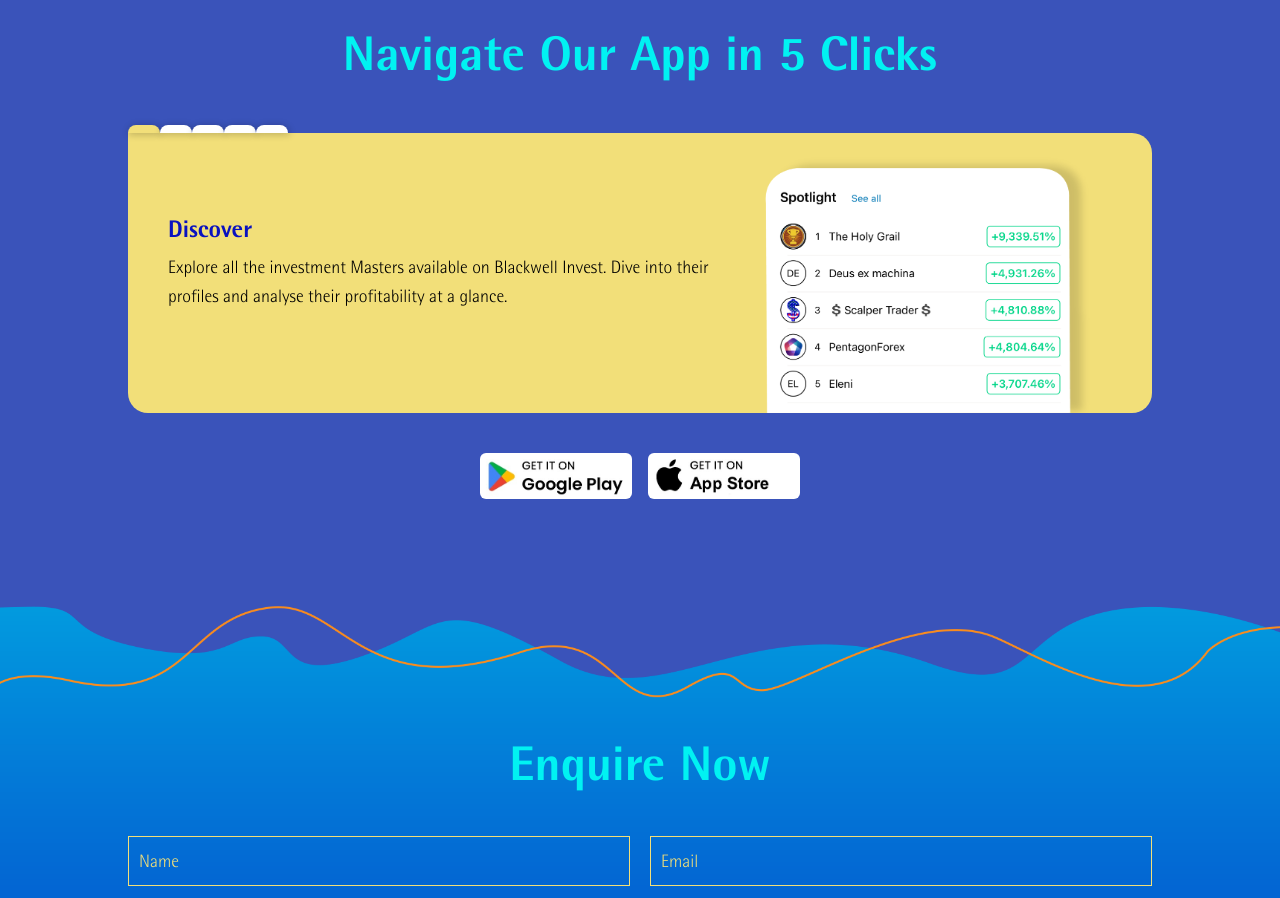
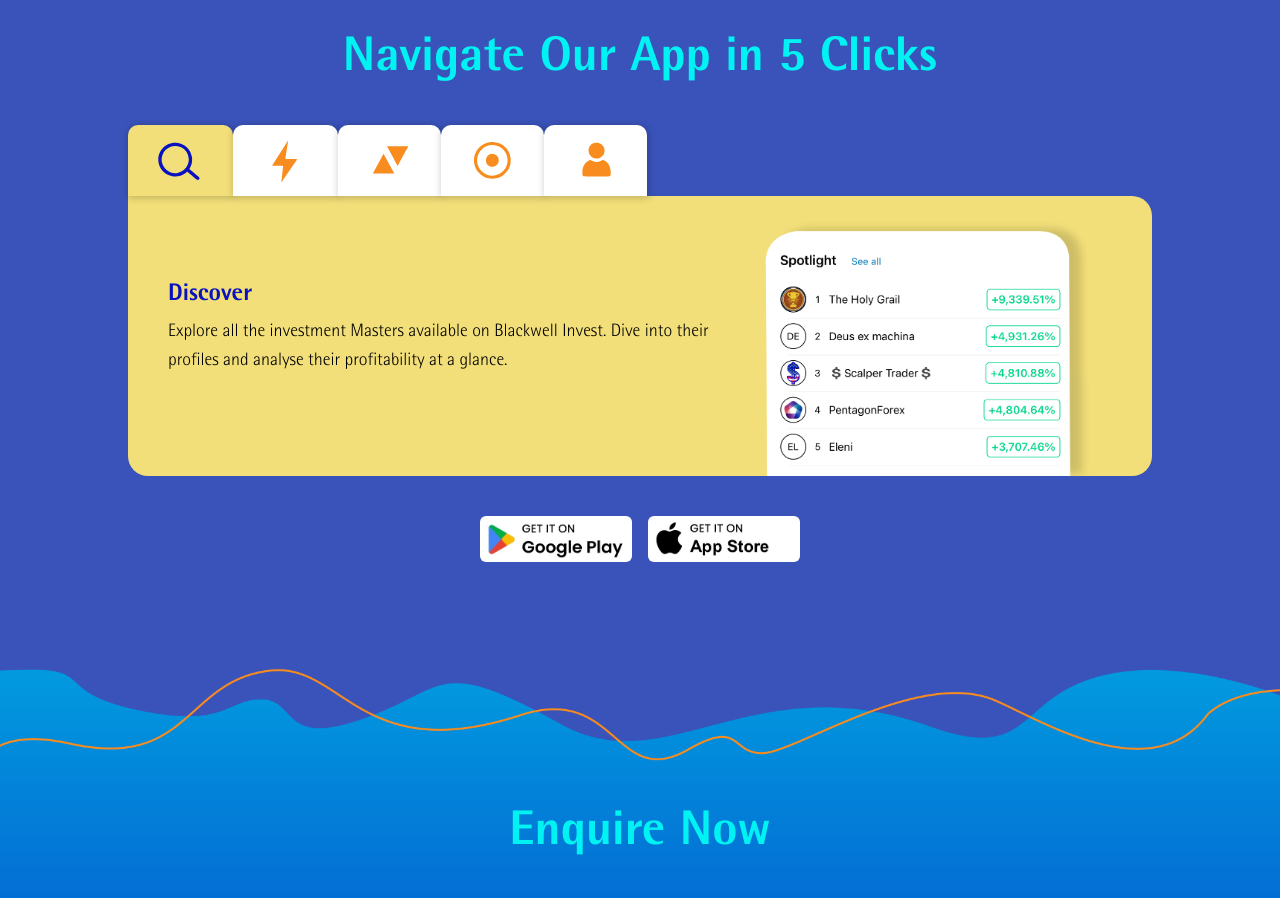
Before and after one commit to terencengdev/bw-landing-page, a Next.js app: page /en in a window 1280 px wide. Shown: the part 5160-6058 px from the top of the page. Built offline with nearby package versions, Linux system fonts and the light colour scheme.

Commit message:
Update icon

```diff
--- a/src/app/[locale]/component/Tabs.tsx
+++ b/src/app/[locale]/component/Tabs.tsx
@@ -39,7 +39,7 @@
     <div className="horizontal-tabs">
       <div className="tabs-navigation flex flex-[0_0_auto]">
         {tabs.map((child: any, index: any) => {
-          const dataIcon = child.icon;
+          const dataIcon = child.props.icon;
           return (
             <a
               href="#"
```
